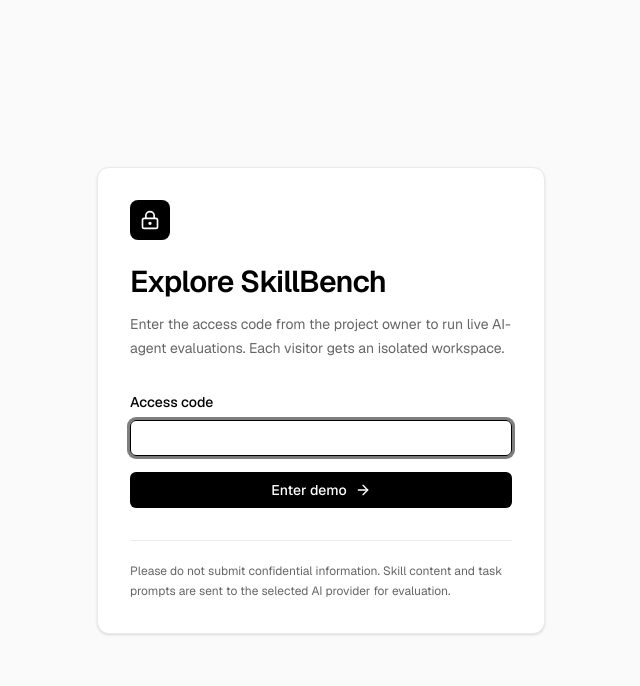
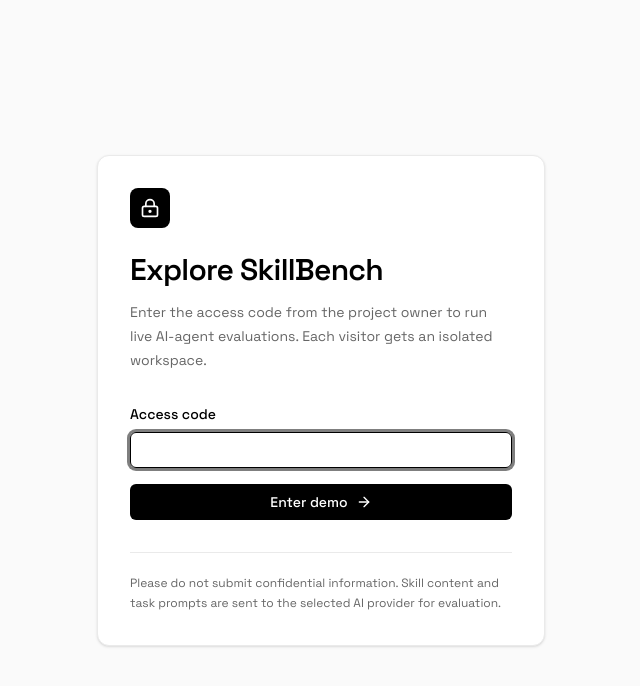
Before and after one commit to Galtonn/Vercel-SkillBench, a Next.js app: page /access in a window 1280 px wide. Shown: the top 686 px of the page, without its empty margins (319-959 px from the left). Built offline with nearby package versions, Linux system fonts and the light colour scheme; no server answers.

Commit message:
Match demo typography

```diff
--- a/app/globals.css
+++ b/app/globals.css
@@ -7,9 +7,9 @@
 @theme inline {
   --color-background: var(--background);
   --color-foreground: var(--foreground);
-  --font-sans: var(--font-geist-sans);
-  --font-mono: var(--font-geist-mono);
-  --font-heading: var(--font-geist-sans);
+  --font-sans: var(--font-space-grotesk);
+  --font-mono: var(--font-ibm-plex-mono);
+  --font-heading: var(--font-space-grotesk);
   --color-sidebar-ring: var(--sidebar-ring);
   --color-sidebar-border: var(--sidebar-border);
   --color-sidebar-accent-foreground: var(--sidebar-accent-foreground);
--- a/app/layout.tsx
+++ b/app/layout.tsx
@@ -1,19 +1,20 @@
 import type { Metadata } from "next";
-import { Geist, Geist_Mono } from "next/font/google";
+import { IBM_Plex_Mono, Space_Grotesk } from "next/font/google";
 
 import { Header } from "@/components/header";
 import { TooltipProvider } from "@/components/ui/tooltip";
 
 import "./globals.css";
 
-const geistSans = Geist({
-  variable: "--font-geist-sans",
+const spaceGrotesk = Space_Grotesk({
+  variable: "--font-space-grotesk",
   subsets: ["latin"],
 });
 
-const geistMono = Geist_Mono({
-  variable: "--font-geist-mono",
+const ibmPlexMono = IBM_Plex_Mono({
+  variable: "--font-ibm-plex-mono",
   subsets: ["latin"],
+  weight: ["400", "500"],
 });
 
 export const metadata: Metadata = {
@@ -27,7 +28,7 @@
   return (
     <html
       lang="en"
-      className={`${geistSans.variable} ${geistMono.variable} h-full`}
+      className={`${spaceGrotesk.variable} ${ibmPlexMono.variable} h-full`}
     >
       <body className="flex min-h-full flex-col bg-background font-sans text-foreground">
         <TooltipProvider delay={200}>
```
